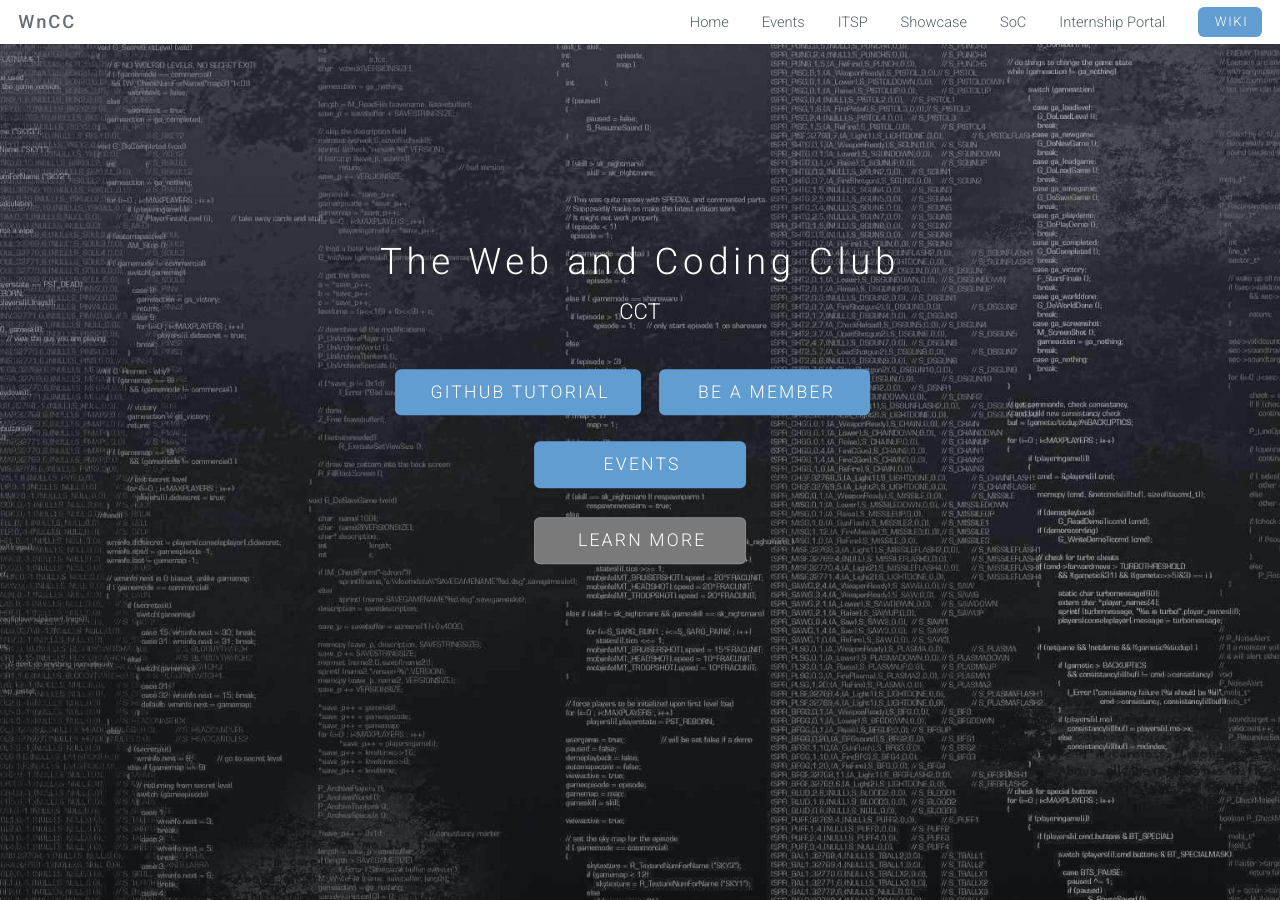
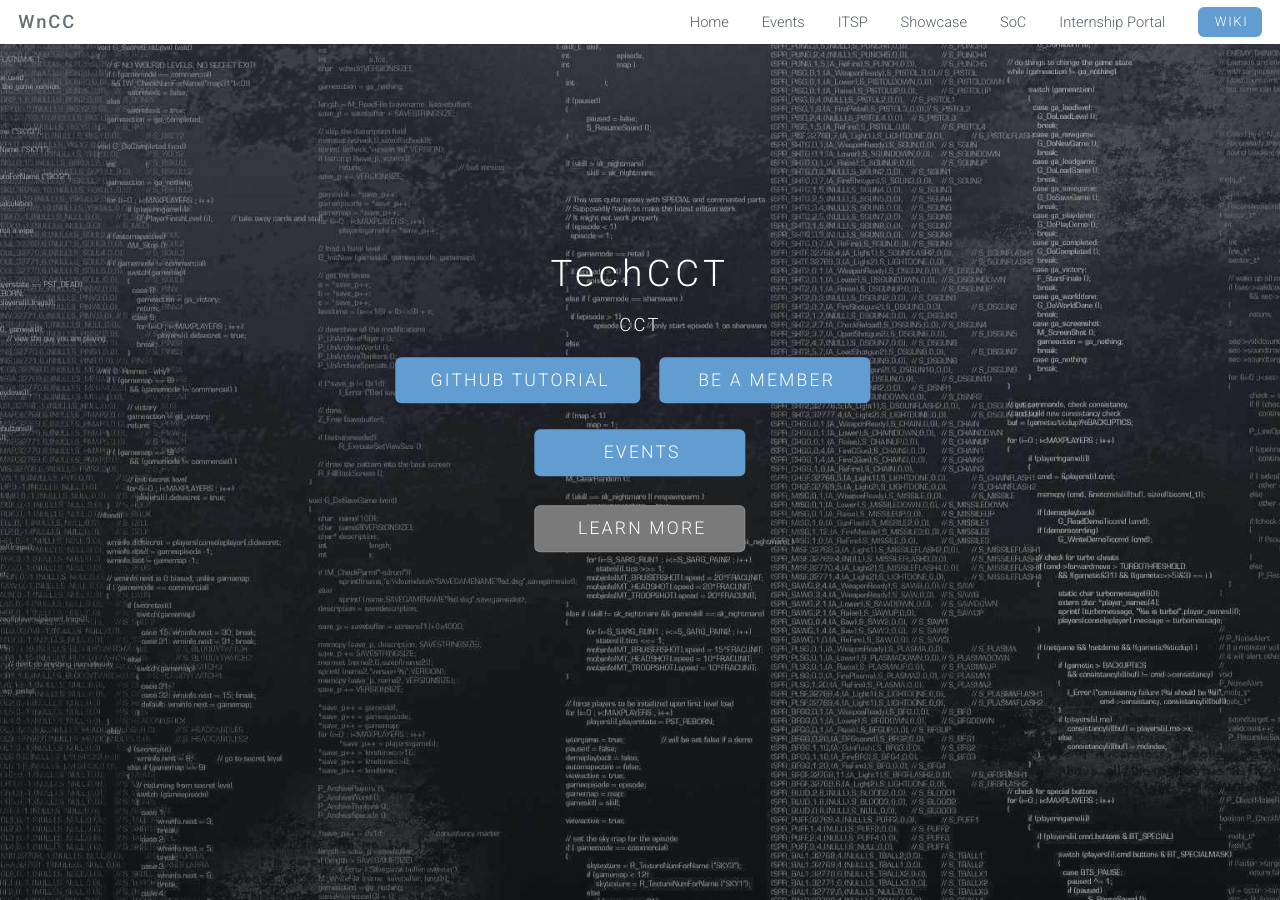
Before and after one commit to TechCCT/TechCCT.github.io, a Jekyll site: the page built from index.html, in a window 1280 px wide and 900 px high. Built offline with Jekyll 4.4.1, drawn with Linux system fonts in a browser that asks for light colours.

Commit message:
Update index.html

```diff
--- a/index.html
+++ b/index.html
@@ -6,8 +6,8 @@
 <!-- Banner -->
 <section id="banner" style="background-image:url({{ page.banner | prepend: site.baseurl}})">
 	<div class="inner">
-	    <h2>The Web and Coding Club</h2>
-	    <p> <a href="http://www.uniraj.ac.in/cct/">CCT</a></p>
+	    <h2>TechCCT</h2>
+	    <h3> <a href="http://www.uniraj.ac.in/cct/">CCT</a></h3>
 	    <ul class="actions">
 	        <li><a href="{{ '/wiki' | prepend: site.baseurl }}" class="button big special">Github Tutorial</a></li>
 	        <li><a href="{{ '/soc' | prepend: site.baseurl }}" class="button big special">Be a Member</a></li><br/><br/>
```
